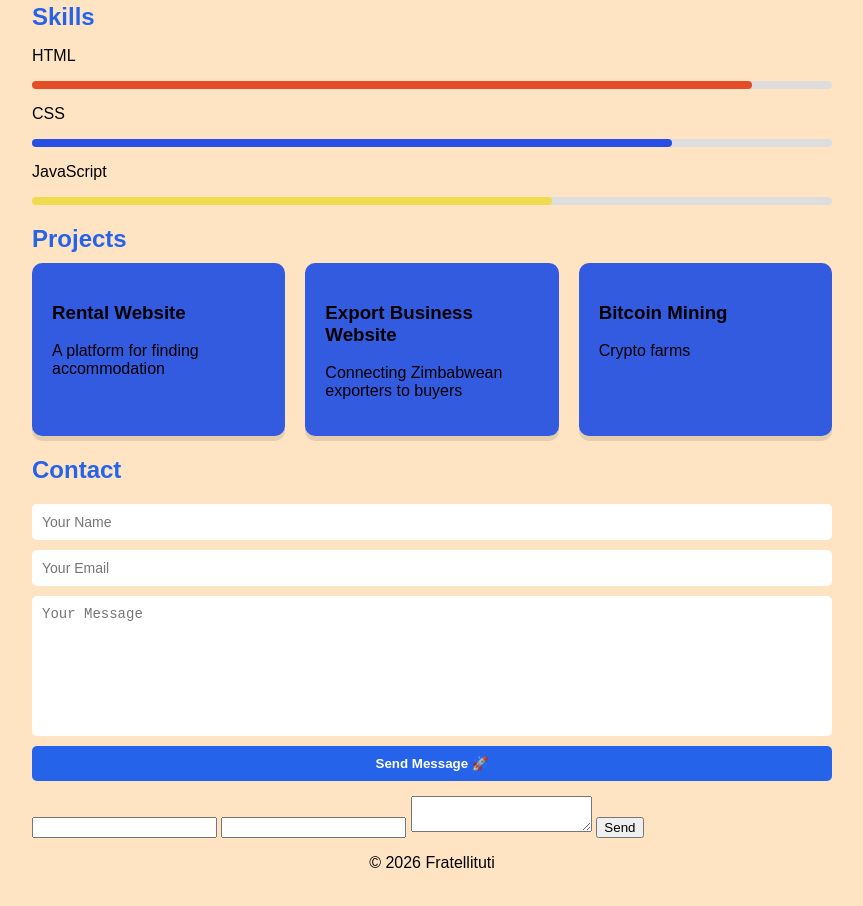
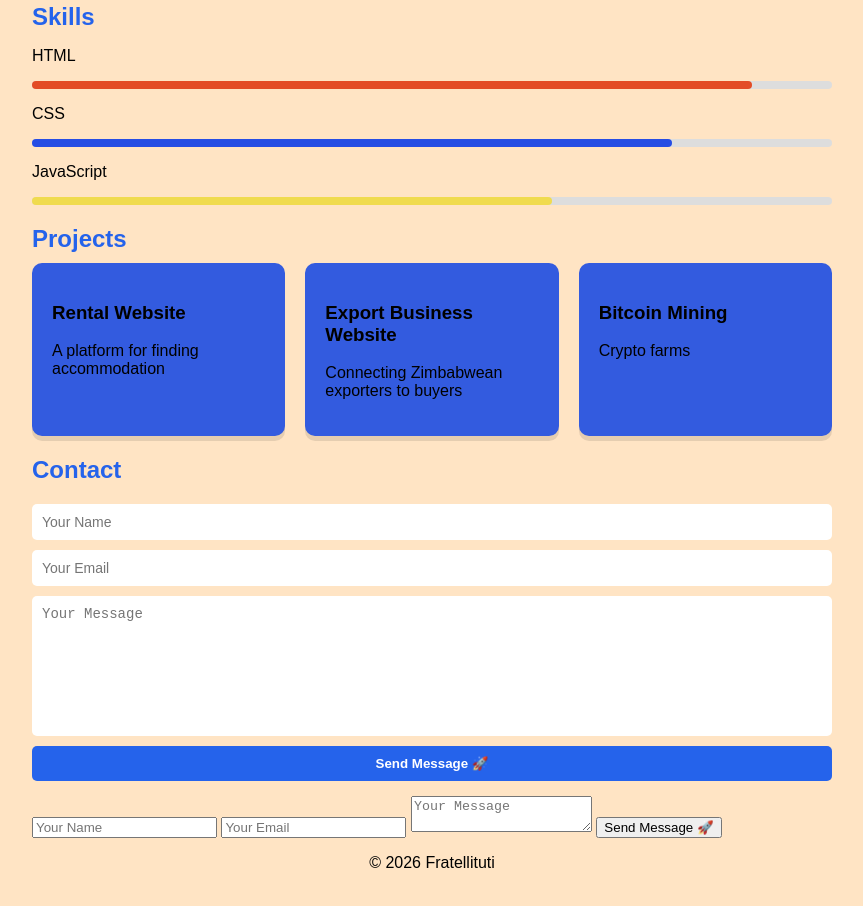
Before and after one commit to fratellituti998/portfolio, a plain HTML site: page frontend/index.html in a window 1280 px wide. Shown: the part 616-1522 px from the top of the page, without its empty margins (208-1071 px from the left). Drawn offline with Linux system fonts and the light colour scheme.

Commit message:
added netlify form properly

```diff
--- a/frontend/index.html
+++ b/frontend/index.html
@@ -174,10 +174,17 @@
 </section>
 
 <form name="contact" method="POST" data-netlify="true">
-  <input type="text" name="name" required />
-  <input type="email" name="email" required />
-  <textarea name="message" required></textarea>
-  <button type="submit">Send</button>
+
+  <input type="hidden" name="form-name" value="contact">
+
+  <input type="text" name="name" placeholder="Your Name" required />
+
+  <input type="email" name="email" placeholder="Your Email" required />
+
+  <textarea name="message" placeholder="Your Message" required></textarea>
+
+  <button type="submit">Send Message 🚀</button>
+
 </form>
 
 <!-- ================= FOOTER ================= -->
```
